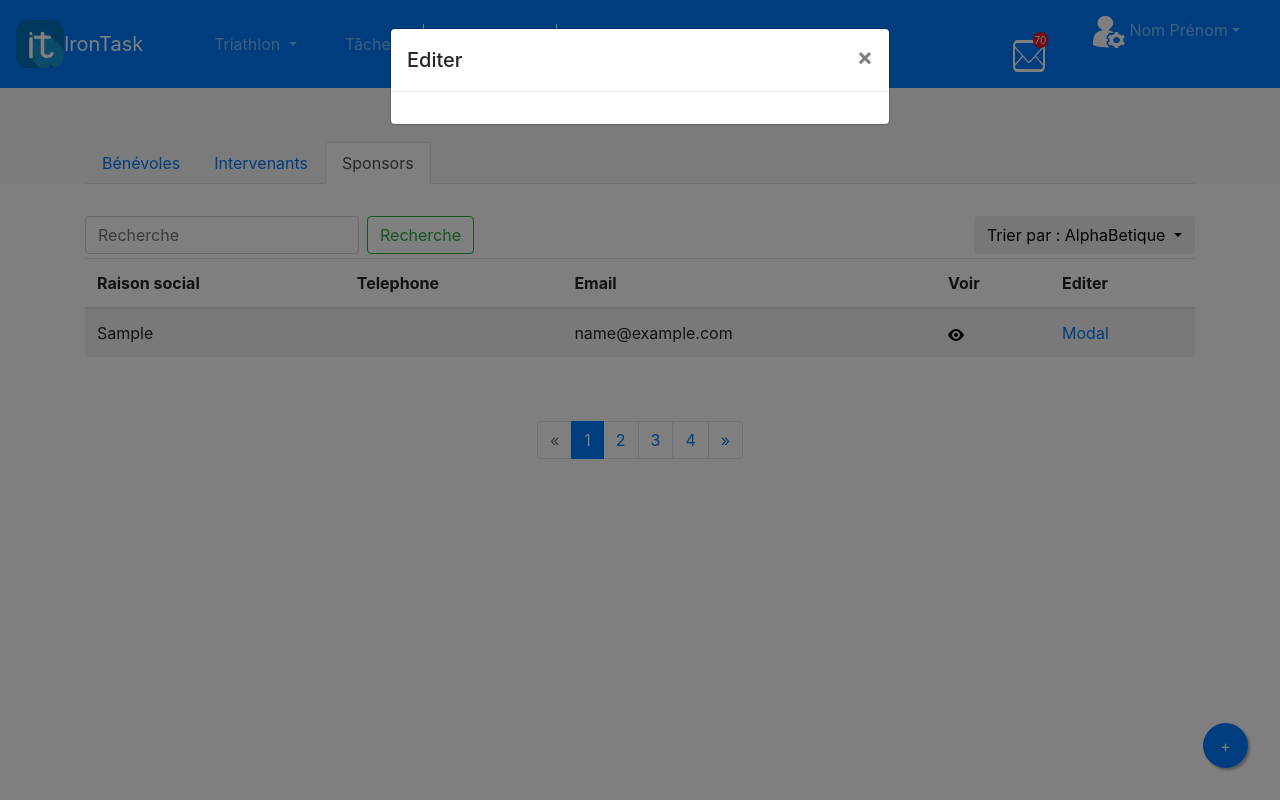
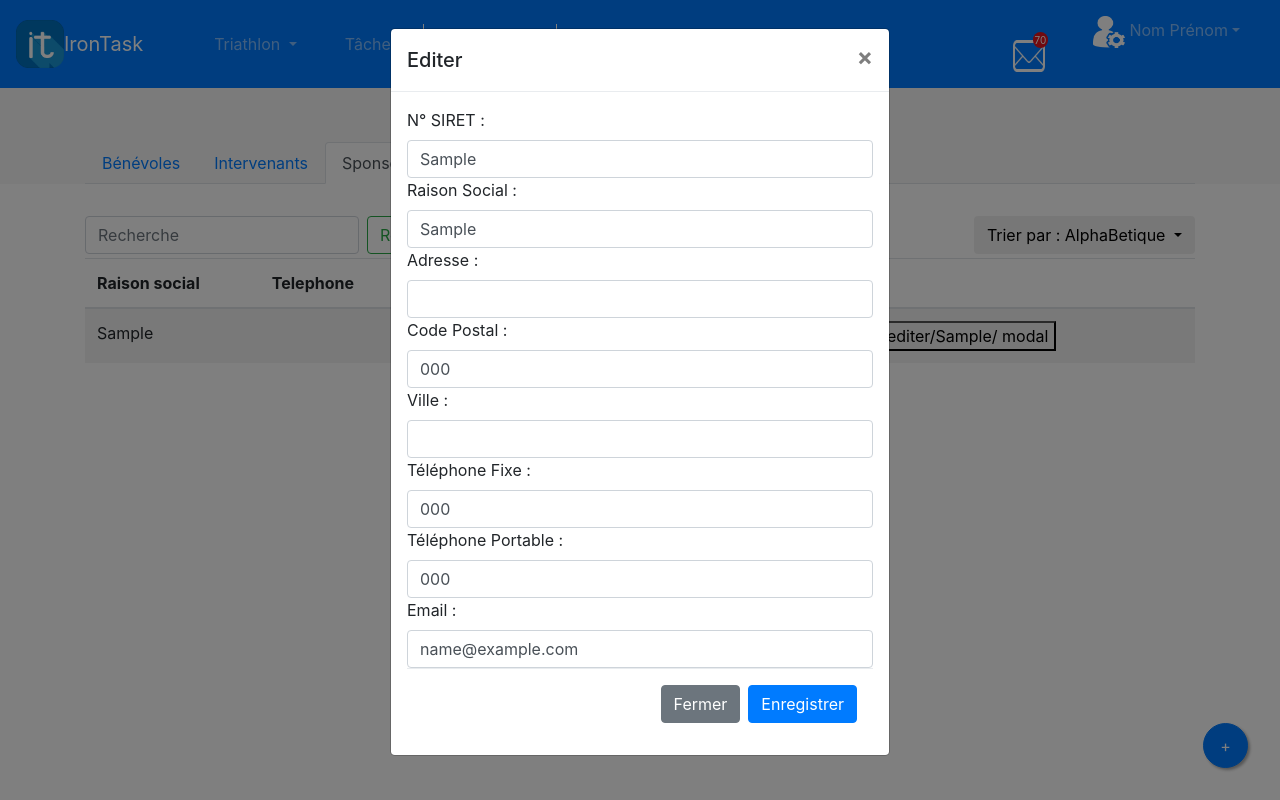
Before and after one commit to SteelCorp/IronTask, a Django app: page /sponsor/ in a window 1280 px wide, after a click that opens the changed part. Run offline with Django 3.2, Linux system fonts and the light colour scheme; a user stored in the database is signed in; tables that the repository leaves empty hold one stand-in row (values such as "Sample post"); some libraries are stand-ins or nearby versions.

Commit message:
Formualaire pour editer sponsor

```diff
--- a/irontask_app/templates/listSponsor.html
+++ b/irontask_app/templates/listSponsor.html
@@ -80,8 +80,18 @@
                             src="{% static 'img/eye.svg' %}" alt="eye"/></a></td>
 
 
-                    <td><a data-toggle="modal" href="{% url 'editerSponsor' sponsor.siret %}" data-remote="{% url 'editerSponsor' sponsor.siret %}" data-target="#EditerModal">Modal</a></td>
+                    <td>
+                        <button type="button" class="openEditerModal"
+                                href="{% url 'editerSponsor' sponsor.siret %}" data-toggle="modal"
+                                data-form="{% url 'editerSponsor' sponsor.siret %}"
+                                id="{% url 'editerSponsor' sponsor.siret %}" data-target="#EditerModal">Launch
+                            {% url 'editerSponsor' sponsor.siret %}
+                            modal
+                        </button>
+                    </td>
+
                 </tr>
+
             {% endfor %}
 
             </tbody>
@@ -120,6 +130,45 @@
         </div>
     </div>
     <!-- Fin pagination -->
-      {% include "modalAjout.html" %}
+
+
     {% include "modalEditer.html" %}
+    {% include "modalAjout.html" %}
+
+    <script>
+        $('#EditerModal').on('show.bs.modal', function (event) {
+            var button = $(event.relatedTarget);
+            var recipient = button.data('form');
+
+            $.ajax({
+                url: recipient,
+
+
+                type: 'get', // This is the default though, you don't actually need to always mention it
+                dataType: 'json',
+                success: function (data) {
+
+                    $('#siret').val(data[0]['pk']);
+                    $('#raisonSocial').val(data[0]['fields']['raisonSocial']);
+                    $('#adresse').val(data[0]['fields']['adresse']);
+                    $('#codePostal').val(data[0]['fields']['codePostal']);
+                    $('#ville').val(data[0]['fields']['ville']);
+                    $('#telephoneFixe').val(data[0]['fields']['telephoneFixe']);
+                    $('#telephonePortable').val(data[0]['fields']['telephonePortable']);
+                    $('#email').val(data[0]['fields']['email']);
+
+                    console.log(data[0]);
+
+
+                },
+                failure: function (data) {
+                    alert('Got an error dude');
+                }
+            });
+        })
+
+    </script>
+
+
+
 {% endblock %}
--- a/irontask_app/templates/modalEditer.html
+++ b/irontask_app/templates/modalEditer.html
@@ -1,4 +1,3 @@
-
 {% block modal %}
     {% load static %}
 
@@ -10,21 +9,60 @@
         <div class="modal-dialog" role="document">
             <div class="modal-content">
                 <div class="modal-header">
-                    <h5 class="modal-title" id="exampleModalLabel">Editer</h5>
+                    <h5 class="modal-title" id="ModalEditer">Editer</h5>
                     <button type="button" class="close" data-dismiss="modal" aria-label="Close">
                         <span aria-hidden="true">&times;</span>
                     </button>
                 </div>
                 <div class="modal-body">
                     <form class="ui form" method="POST">{% csrf_token %}
-                        {% csrf_token %}
-                        {{ form.as_table}}
+
+
+                        <label for="formGroupExampleInput">N° SIRET&nbsp;:</label><input name="siret"
+                                                                                         class="form-control"
+                                                                                         id="siret"
+                                                                                         placeholder="" type="text">
+                        <label for="formGroupExampleInput">Raison Social&nbsp;:</label><input name="raisonSocial"
+                                                                                              id="raisonSocial"
+                                                                                              class="form-control"
+
+                                                                                              placeholder="" required=""
+                                                                                              type="text">
+                        <label for="formGroupExampleInput">Adresse&nbsp;:</label><input name="adresse"
+                                                                                        class="form-control"
+                                                                                        id="adresse"
+                                                                                        placeholder="" required=""
+                                                                                        type="text">
+                        <label for="formGroupExampleInput">Code Postal&nbsp;:</label><input name="codePostal"
+                                                                                            class="form-control"
+                                                                                            id="codePostal"
+                                                                                            placeholder="" maxlength="5"
+                                                                                            required="" type="text">
+                        <label for="formGroupExampleInput">Ville&nbsp;:</label><input name="ville" class="form-control"
+                                                                                      id="ville"
+                                                                                      placeholder="" required=""
+                                                                                      type="text">
+                        <label for="formGroupExampleInput">Téléphone Fixe&nbsp;:</label><input name="telephoneFixe"
+                                                                                               class="form-control"
+                                                                                               id="telephoneFixe"
+                                                                                               placeholder=""
+                                                                                               required="" type="text">
+                        <label for="formGroupExampleInput">Téléphone Portable&nbsp;:</label><input
+                                name="telephonePortable" class="form-control" id="telephonePortable" placeholder=""
+                                required="" type="text">
+                        <label for="formGroupExampleInput">Email&nbsp;:</label><input name="email" class="form-control"
+                                                                                      id="email"
+                                                                                      placeholder="" required=""
+                                                                                      type="text">
 
 
                         <div class="modal-footer">
                             <button type="button" class="btn btn-secondary" data-dismiss="modal">Fermer</button>
                             <button type="submit" class="btn btn-primary">Enregistrer</button>
                         </div>
+                    </form>
+
+
                     </form>
                 </div>
             </div>
@@ -34,11 +72,6 @@
 
     </div>
 
-<!-- Script permettant à la modal d'appeler une url -->
-<script>
-$('body').on('click', '[data-toggle="modal"]', function(){
-        $($(this).data("target")+' .modal-body').load($(this).data("remote"));
-    });
-</script>
+
 
 {% endblock %}
--- a/irontask_app/views/viewSponsor.py
+++ b/irontask_app/views/viewSponsor.py
@@ -1,9 +1,12 @@
-from django.shortcuts import render, redirect
+from django.shortcuts import render, redirect, get_object_or_404
+from django.core import serializers
+from django.http import HttpResponse
 from django.contrib.auth.decorators import login_required
 from irontask_app.models import Sponsor
 from django.urls import reverse
 from irontask_app.forms.SponsorForm import SponsorForm
 from django.contrib.auth.decorators import login_required
+from django.template.loader import render_to_string
 
 
 @login_required(login_url='login/')
@@ -24,20 +27,31 @@
     return render(request, 'listSponsor.html', {'Sponsor': sponsor, 'form': sponsorForm})
 
 
-@login_required(login_url='login/')
+"""""@login_required(login_url='login/')
 def editerSponsor(request, siret):
+
     s = Sponsor.objects.get(siret=siret)
     sponsorForm = SponsorForm(instance=s)
+    html = render_to_string('modalEditer.html', {'form': sponsorForm})
+
+
 
     if request.method == 'POST':
+        s = Sponsor.objects.get(siret=siret)
         sponsorform = SponsorForm(request.POST, instance=s)
 
         if sponsorform.is_valid():
             sponsor = sponsorform.save(commit=True)
             sponsor.save()
-        return render(request, 'listSponsor.html', {'form': sponsorForm})
+            return redirect(listSponsor)
+    return render(request, 'modalEditer.html', {'form' : sponsorForm})"""
 
-    return render(request, 'modalEditer.html', {'form': sponsorForm})
+def editerSponsor(request, siret=None):
+
+    data = serializers.serialize('json', Sponsor.objects.filter(siret=siret) )
+
+    return HttpResponse(data)
+
 
 
 def getSponsor(request, siret):
```
Also changed, not shown: irontask_app/templates/editerSponsor.html (deleted, +0 -13 lines).
